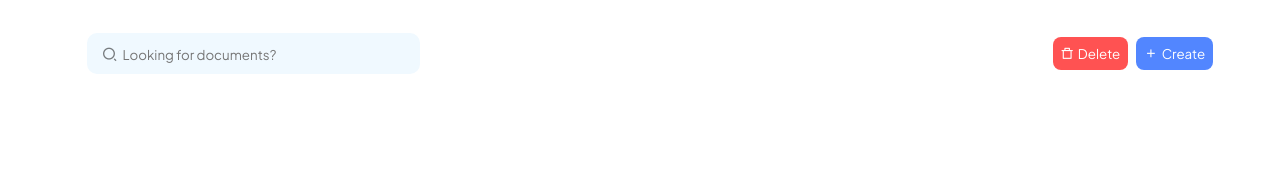
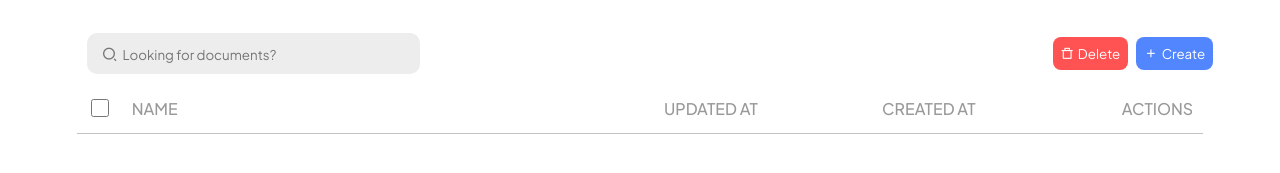
Before and after one commit to zackyyr/WordFlow-AI, a plain HTML site: page pages/index.html in a window 1280 px wide. Shown: the part 117-290 px from the top of the page. Drawn offline with nearby package versions, Linux system fonts and the light colour scheme.

Commit message:
table header

```diff
--- a/assets/css/pages.css
+++ b/assets/css/pages.css
@@ -120,7 +120,7 @@ li {
     align-items: center;
 }
 .action-container .search {
-    background-color: #F0F9FF;
+    background-color: #ededed;
     padding: 10px 15px;
     border-radius: 10px;
 }
@@ -174,5 +174,45 @@ li {
      }
 
 }
-/* Action button end */
-/* Main content end */
+
+/* Table Start */
+.table-container {
+    width: 100%;
+    overflow-x: auto;
+}
+
+table {
+    width: 100%;
+    border-collapse: collapse;
+}
+
+th {
+    text-align: left;
+    padding: 12px 10px;
+    font-weight: 500;
+    color: #999;
+}
+thead {
+    border-bottom: 0.5px solid #c3c3c3;
+}
+/* Name tetap rata kiri */
+.name-column {
+    text-align: left;
+    width: 40%;
+}
+
+/* Updated At, Created At, Actions rata kanan */
+.info-header {
+    text-align: right;
+    width: 20%;
+}
+th input[type="checkbox"],
+td input[type="checkbox"] {
+    width: 18px; /* Ukuran lebih besar */
+    height: 18px;
+    cursor: pointer; /* Biar lebih user-friendly */
+    accent-color: #007bff; /* Warna biru ala Bootstrap (opsional) */
+}
+
+
+/* Table End */
--- a/assets/js/pages.js
+++ b/assets/js/pages.js
@@ -15,3 +15,43 @@ document.addEventListener("DOMContentLoaded", function () {
         }
     });
 });
+
+
+// Untuk mengaktifkan action pada data dan checkbox
+document.addEventListener("DOMContentLoaded", function () {
+    const selectAllCheckbox = document.getElementById("select-all");
+    const rowCheckboxes = document.querySelectorAll(".row-checkbox");
+
+    // Handle select all
+    selectAllCheckbox.addEventListener("change", function () {
+        rowCheckboxes.forEach(checkbox => {
+            checkbox.checked = selectAllCheckbox.checked;
+        });
+    });
+
+    // Handle individual checkbox (kalau semua dicentang, header ikut centang)
+    rowCheckboxes.forEach(checkbox => {
+        checkbox.addEventListener("change", function () {
+            selectAllCheckbox.checked = [...rowCheckboxes].every(cb => cb.checked);
+        });
+    });
+
+    // Handle dropdown toggle
+    document.querySelectorAll(".dropdown-btn").forEach(btn => {
+        btn.addEventListener("click", function (e) {
+            e.stopPropagation(); // Biar gak nutup langsung
+            const dropdown = this.parentElement;
+            dropdown.classList.toggle("active");
+
+            // Close dropdown lain yang sedang terbuka
+            document.querySelectorAll(".dropdown").forEach(d => {
+                if (d !== dropdown) d.classList.remove("active");
+            });
+        });
+    });
+
+    // Close dropdown kalau klik di luar
+    document.addEventListener("click", function () {
+        document.querySelectorAll(".dropdown").forEach(d => d.classList.remove("active"));
+    });
+});
--- a/pages/index.html
+++ b/pages/index.html
@@ -35,7 +35,7 @@
                 </div>
 
                 <!-- Action Button -->
-                 <div class="action-button">
+                <div class="action-button">
                     <div class="action-container">
                         <div class="search">
                             <i class="ri-search-2-line"></i>
@@ -47,7 +47,28 @@
                             <button class="add"><i class="ri-add-line"></i>Create</button>
                         </div>
                     </div>
-                 </div>
+                </div>
+
+                <!-- Table -->
+                <div class="table">
+                    <div class="table-container">
+                        <table>
+                            <thead>
+                                <tr>
+                                    <th><input type="checkbox" id="select-all"></th>
+                                    <th class="name-column">NAME</th>
+                                    <th class="info-header">UPDATED AT</th>
+                                    <th class="info-header">CREATED AT</th>
+                                    <th class="info-header">ACTIONS</th>
+                                </tr>
+                            </thead>
+                        </table>
+                    </div>
+                </div>
+
+
+
+
             </div>
         </div>
     </main>
```
